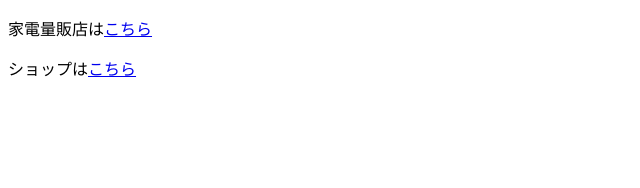
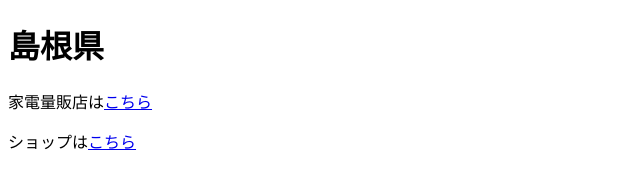
Before and after one commit to fuminishiki/shimane_mobile, a plain HTML site: page index.html in a window 1280 px wide. Shown: the whole page, without its empty margins (0-640 px from the left). Drawn offline with Linux system fonts and the light colour scheme.

Commit message:
Update index.html

```diff
--- a/index.html
+++ b/index.html
@@ -5,6 +5,9 @@
         <title>島根県</title>
     </head>
     <body>
+        <h1>
+            島根県
+        </h1>
         <p>
             家電量販店は<a href="https://fuminishiki.github.io/shimaneken_kaden_mobile">こちら</a>
         </p>
```
